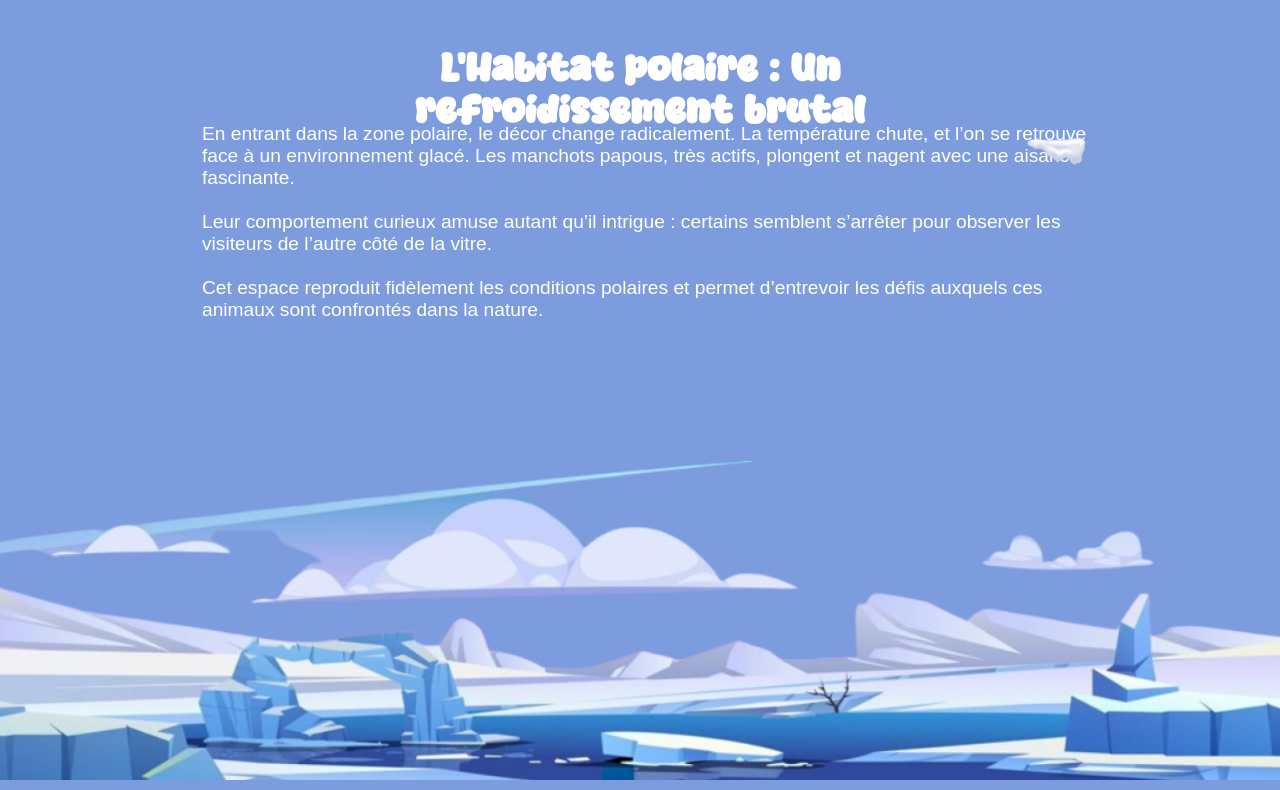
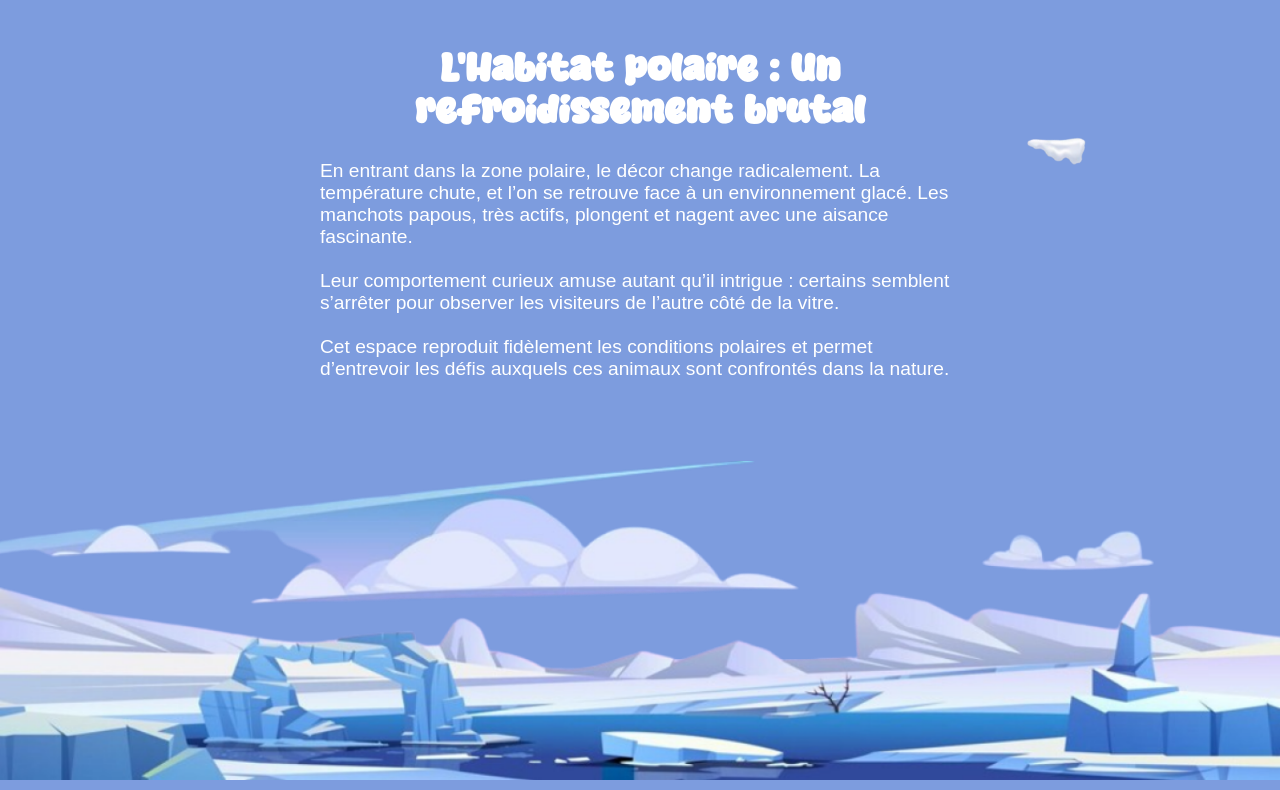
Before and after one commit to Chaoslevrai/Webdoc, a plain HTML site: page Sea life/chapitre1.html in a window 1280 px wide. Shown: the part 3220-4010 px from the top of the page. Drawn offline with Linux system fonts and the light colour scheme; a web font is replaced by a local one.

Commit message:
polaire2

```diff
--- a/Sea life/Style/chapitre1.css
+++ b/Sea life/Style/chapitre1.css
@@ -208,12 +208,12 @@
 .texte5 {
 	font-family: "SF UI Text", sans-serif;
 	text-align: left;
-	margin-left: 10px;
+
 	position: absolute;
 	color: #ffffff;
-	bottom: 45%;
+
 	left: 50%;
-	width: 70%;
+	width: 50%;
 	transform: translate(-50%, -50%);
 	z-index: 1;
 	font-size: 60%;
```
